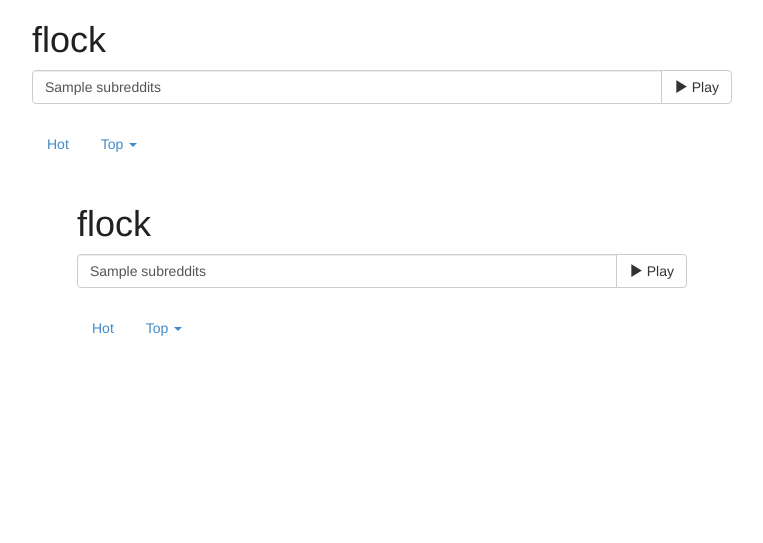
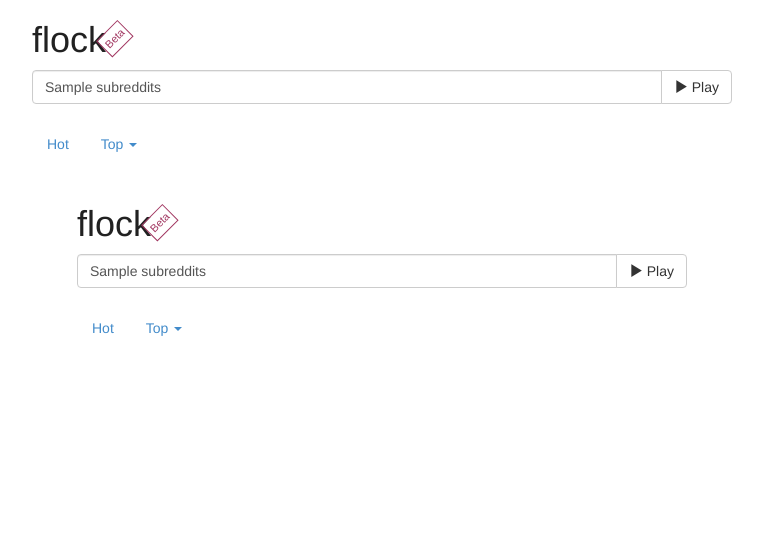
Before and after one commit to rblstr/flock, a Flask app: template templates/front.html in a window 1280 px wide. Shown: the top 543 px of the page, without its empty margins (258-1021 px from the left). Run offline with Flask 2, Linux system fonts and the light colour scheme; the template is opened without the code that fills it: most values are stand-ins (such as "Sample title", 1, 10 or a date in 2020); some libraries are stand-ins or nearby versions.

Commit message:
Add beta message

```diff
--- a/static/css/flock.css
+++ b/static/css/flock.css
@@ -104,3 +104,24 @@
 {
 	display:none;
 }
+.flock
+{
+	display:inline-block;
+}
+.beta-stamp
+{
+	color: #a13761;
+	position: relative;
+	top: -10px;
+	display: inline-block;
+	border: 1px solid;
+	text-transform: capitalize;
+	font-size: 0.775em;
+	padding: 3px;
+	margin-left: -6px;
+	-webkit-transform: rotate(-45deg);
+	-moz-transform: rotate(-45deg);
+	-ms-transform: rotate(-45deg);
+	-o-transform: rotate(-45deg);
+	filter: progid:DXImageTransform.Microsoft.BasicImage(rotation=3);
+}
--- a/templates/front.html
+++ b/templates/front.html
@@ -20,7 +20,7 @@
 	</head>
 	<body>
 		<div class="container">
-			<a href="/" class="black"><h1>flock</h1></a>
+			<a href="/" class="black"><h1 class="flock">flock</h1><span class="beta-stamp">beta</span></a>
 			<form action="/" method="get">
 				<!-- Subreddits: <input type="text" name="subreddits" value="{{subreddits}}" />
 				<button type="submit" class="btn btn-default btn-lg"><span class="glyphicon glyphicon-play"></span> Play </button>
```
